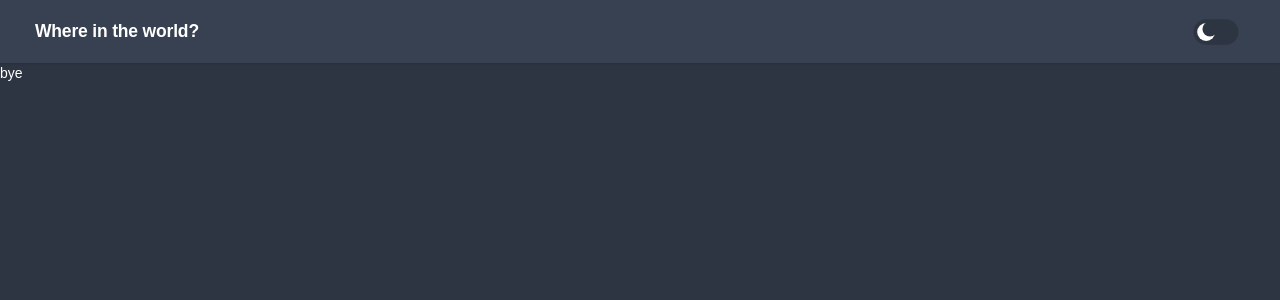
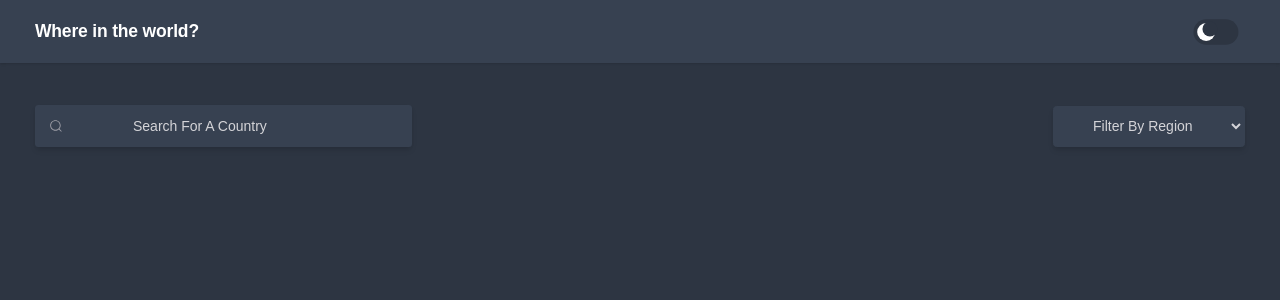
Before and after one commit to imedisa/Countries-pro, a Vue app: page / in a window 1280 px wide. Shown: the top 300 px of the page. Built offline with nearby package versions, Linux system fonts and the light colour scheme; a web font is replaced by a local one.

Commit message:
created search box and select boxes

```diff
--- a/src/assets/css/general.css
+++ b/src/assets/css/general.css
@@ -80,3 +80,42 @@ input:checked + .slider::after {
   width: 0px;
   height: 0px;
 }
+.group {
+  display: flex;
+  line-height: 28px;
+  align-items: center;
+  position: relative;
+  max-width: 190px;
+}
+
+.input {
+  width: 1000px;
+  height: 40px;
+  line-height: 28px;
+  padding: 0 1rem;
+  padding-left: 2.5rem;
+  border: 2px solid transparent;
+  outline: none;
+  background-color:#374151;
+  color: #fff;
+  transition: 0.3s ease;
+}
+
+.input::placeholder {
+  color: #d4d4d8;
+}
+
+.input:focus,
+input:hover {
+  outline: none;
+  border-color: #374151;
+  background-color: #374151;
+}
+
+.icon {
+  position: absolute;
+  left: 1rem;
+  fill: #9e9ea7;
+  width: 1rem;
+  height: 1rem;
+}
--- a/src/pages/FirstPage.vue
+++ b/src/pages/FirstPage.vue
@@ -1,13 +1,33 @@
 <template>
-    <div><h1>bye</h1></div>
+  <div class="mt-5 md:mt-8 px-10 py-4 flex flex-col md:flex-row md:justify-between items-center">
+    <!-- SEARCH -->
+    <div class=" shadow-md rounded relative flex items-center">
+      <svg class="icon"  aria-hidden="true" viewBox="0 0 24 24">
+        <g>
+          <path class="absolute"
+            d="M21.53 20.47l-3.66-3.66C19.195 15.24 20 13.214 20 11c0-4.97-4.03-9-9-9s-9 4.03-9 9 4.03 9 9 9c2.215 0 4.24-.804 5.808-2.13l3.66 3.66c.147.146.34.22.53.22s.385-.073.53-.22c.295-.293.295-.767.002-1.06zM3.5 11c0-4.135 3.365-7.5 7.5-7.5s7.5 3.365 7.5 7.5-3.365 7.5-7.5 7.5-7.5-3.365-7.5-7.5z"
+          ></path>
+        </g>
+      </svg>
+      <input placeholder="Search For A Country" type="search" class="text-white placeholder:text-secondary-dark  rounded md:px-28 px-14 py-3  bg-header-dark " />
+    </div>
+    <!-- FILTER -->
+
+    <div class="relative ">
+      <select
+        class="block  w-full shadow-md bg-header-dark border border-header-dark text-secondary-dark py-3 px-14 md:px-10 mt-4 md:mt-0 rounded  focus:outline-none focus:bg-header-dark focus:border-gray-500"
+        id="grid-state"
+      >
+        <option>Filter By Region</option>
+        <option>Missouri</option>
+        <option>Texas</option>
+      </select>
+    </div>
+  </div>
 </template>
 
 <script>
-export default {
-
-}
+export default {};
 </script>
 
-<style>
-
-</style>
+<style></style>
```
